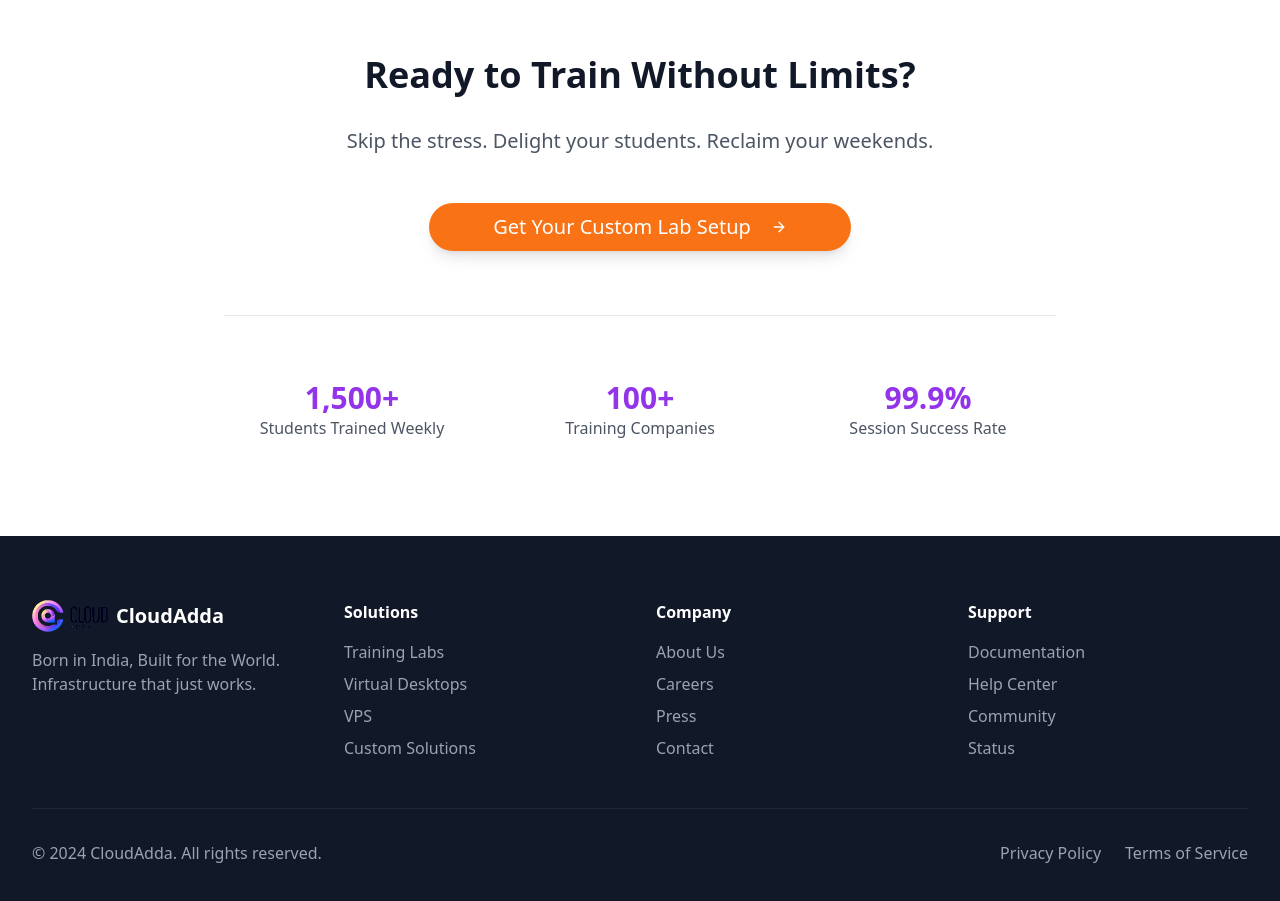
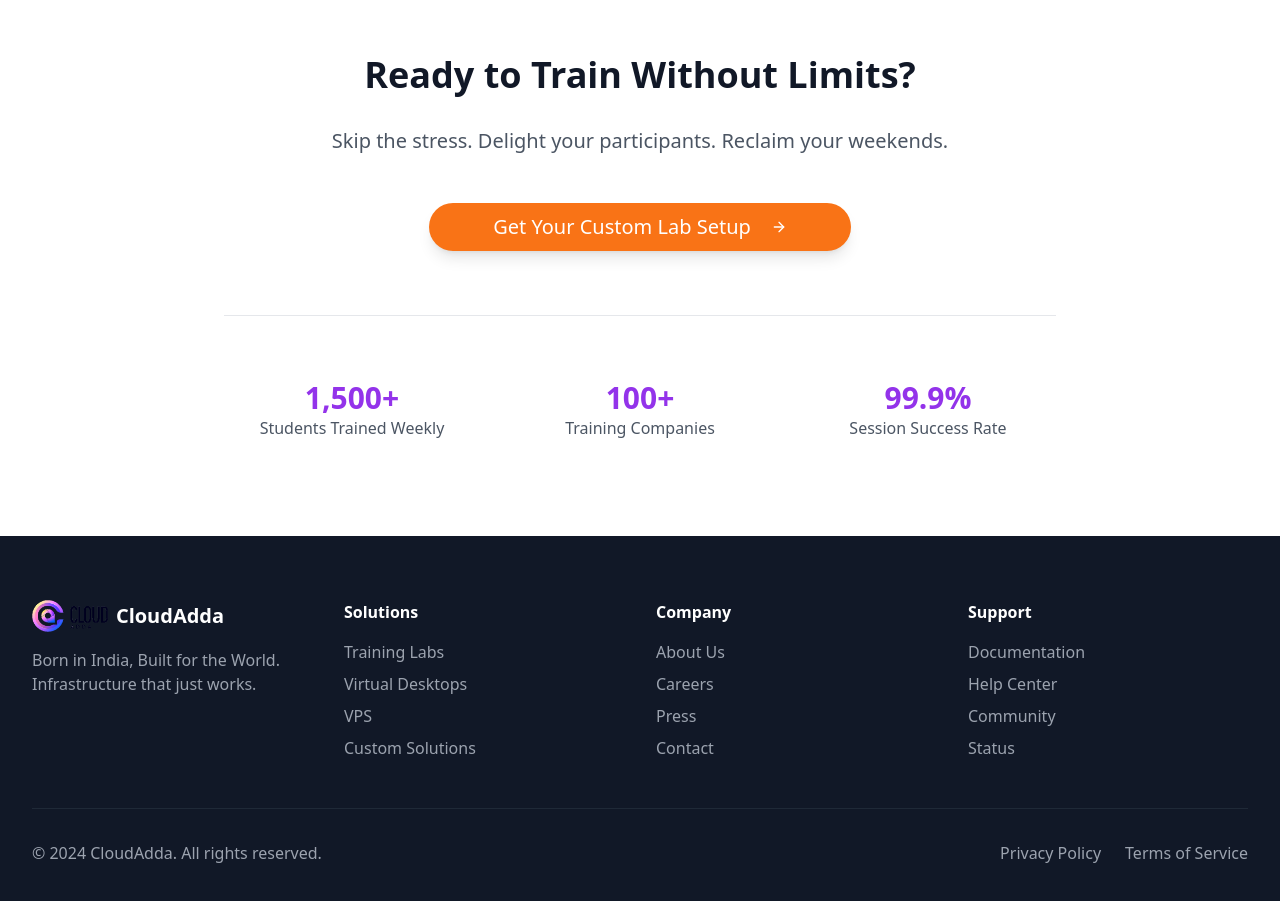
Before and after one commit to Arora-Deep/CloudAdda-Website-9th-july, a React (Vite) app: page /training-labs in a window 1280 px wide. Shown: the part 8020-8921 px from the top of the page. Built offline with nearby package versions, Linux system fonts and the light colour scheme.

Commit message:
Visual edit in Lovable
Edited UI in Lovable

```diff
--- a/src/pages/TrainingLabs.tsx
+++ b/src/pages/TrainingLabs.tsx
@@ -2,7 +2,6 @@ import { Button } from "@/components/ui/button";
 import { NavigationMenu, NavigationMenuContent, NavigationMenuItem, NavigationMenuLink, NavigationMenuList, NavigationMenuTrigger } from "@/components/ui/navigation-menu";
 import { ArrowRight, Clock, AlertTriangle, MessageCircle, DollarSign, CheckCircle, Users, Gauge, UserCheck, Rocket, Code, Shield, Brain, Star, FileCheck, Play } from "lucide-react";
 import { Link } from "react-router-dom";
-
 const TrainingLabs = () => {
   return <div className="min-h-screen bg-white">
       {/* Navigation */}
@@ -511,9 +510,7 @@ const TrainingLabs = () => {
           <h2 className="text-4xl font-bold text-gray-900 mb-8">
             Ready to Train Without Limits?
           </h2>
-          <p className="text-xl text-gray-600 mb-12">
-            Skip the stress. Delight your students. Reclaim your weekends.
-          </p>
+          <p className="text-xl text-gray-600 mb-12">Skip the stress. Delight your participants. Reclaim your weekends.</p>
 
           <Button size="lg" className="bg-orange-500 hover:bg-orange-600 text-white text-xl px-16 py-6 rounded-full shadow-lg hover:shadow-xl transition-all duration-300">
             Get Your Custom Lab Setup
@@ -593,5 +590,4 @@ const TrainingLabs = () => {
       </footer>
     </div>;
 };
-
 export default TrainingLabs;
```
